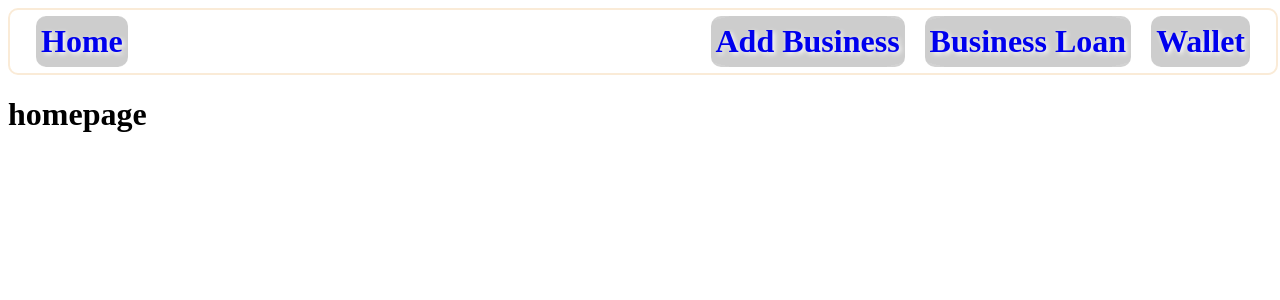
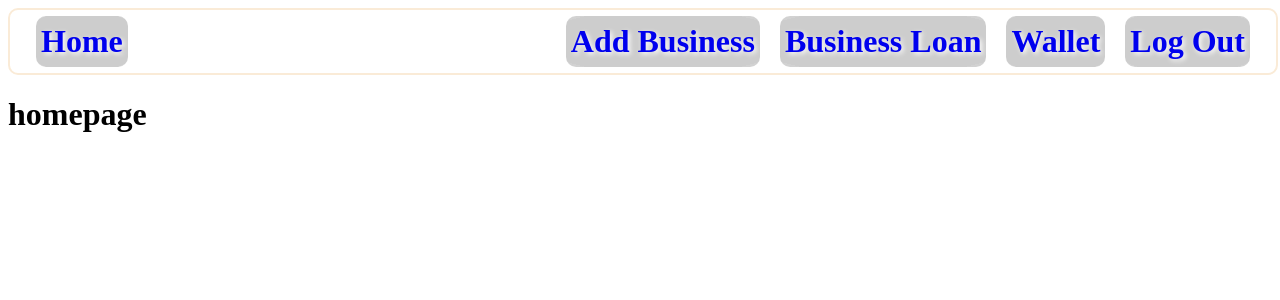
Before and after one commit to jpkeegan/RevPay-Bank-Frontend, a React (Create React App) app: page / in a window 1280 px wide. Shown: the top 300 px of the page. Built offline with nearby package versions, Linux system fonts and the light colour scheme.

Commit message:
Created Log out page to clear local storage. logs user out and reroutes to home page.

```diff
--- a/src/App.tsx
+++ b/src/App.tsx
@@ -4,6 +4,7 @@ import { BrowserRouter, Routes, Route } from "react-router-dom";
 import { AddBusinessPage } from './pages/add-business';
 import { BankAccountForm } from './pages/bank-account-form';
 import { HomePage } from './pages/home-page';
+import { LogOut } from './pages/log-out-page';
 import { PersonalRegistrationPage } from './pages/personal-account-registration-page';
 import { SignInPage } from './pages/sign-in-page';
 import { WalletPage } from './pages/wallet-page';
@@ -23,6 +24,7 @@ function App() {
           <Route path={'/bankAccount'} element={<BankAccountForm/>}/>
           {/* <Route path={'/loan'} element={<CreateBusinessLoanPage/>}/> */}
           <Route path={'/wallet'} element={<WalletPage/>} />
+          <Route path='/logout' element={<LogOut/>}/>
         </Routes>
       </BrowserRouter>
     </QueryClientProvider>
--- a/src/pages/home-page.tsx
+++ b/src/pages/home-page.tsx
@@ -9,7 +9,8 @@ export function HomePage(){
         right={[
         {text:"Add Business",callback:()=>{router("/business/new")}},
         {text:"Business Loan",callback:()=>{router("/loan")}},
-        {text:"Wallet",callback:()=>{router("/wallet")}}]} />
+        {text:"Wallet",callback:()=>{router("/wallet")}},
+        {text:"Log Out",callback:()=>{router("/logout")}}]} />
         <h1>homepage</h1>
     </>
 }
--- /dev/null
+++ b/src/pages/log-out-page.tsx
@@ -0,0 +1,19 @@
+import { useEffect } from "react";
+import { useNavigate } from "react-router-dom";
+
+
+
+export function LogOut(){
+    const navigation = useNavigate();
+
+    useEffect( ()=>{
+        setTimeout(()=>{
+            localStorage.clear();
+            navigation("/");
+        }, 3000);
+    });
+
+    return <>
+        <h1>You have successfully been logged out!</h1>
+    </>
+}
--- a/src/requests/user-account-requests.ts
+++ b/src/requests/user-account-requests.ts
@@ -5,7 +5,7 @@ export type UserAccountInput = {
     phoneNumber: number
     name: string
     address: string
-    isBusinessAccount: boolean
+    businessAccount: boolean
 }
 
 export type SignInForm = {
@@ -20,7 +20,7 @@ export type UserAccountReturnInfo = {
     phoneNumber: number
     name: string
     address: string
-    isBusinessAccount: boolean
+    businessAccount: boolean
 }
 
 export type FailedLoginReturn = {
@@ -36,7 +36,7 @@ export type UserAccountUpdateForm = {
     phoneNumber: number
     name: string
     address: string
-    isBusinessAccount: boolean
+    businessAccount: boolean
 }
 
 
```
